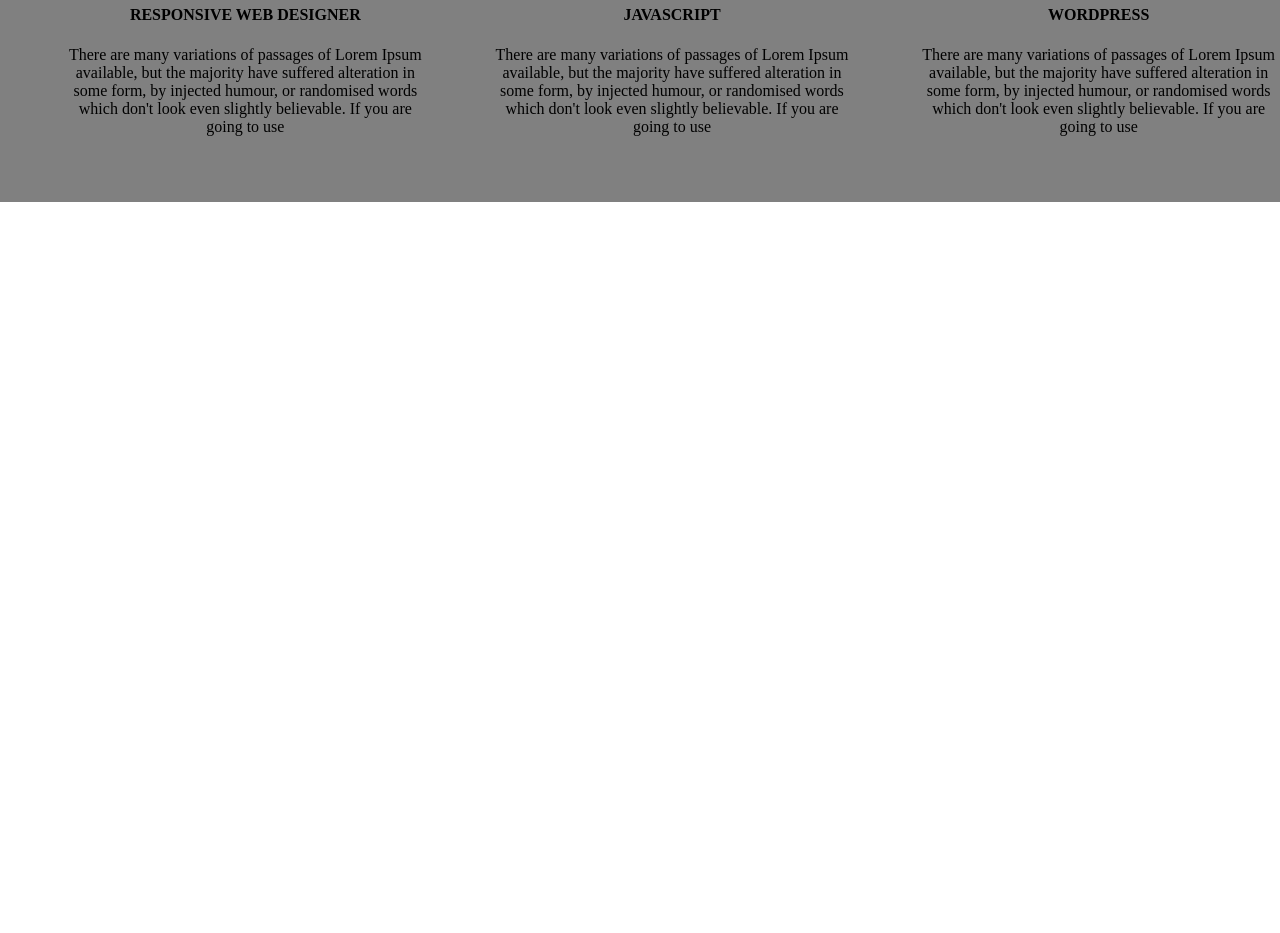
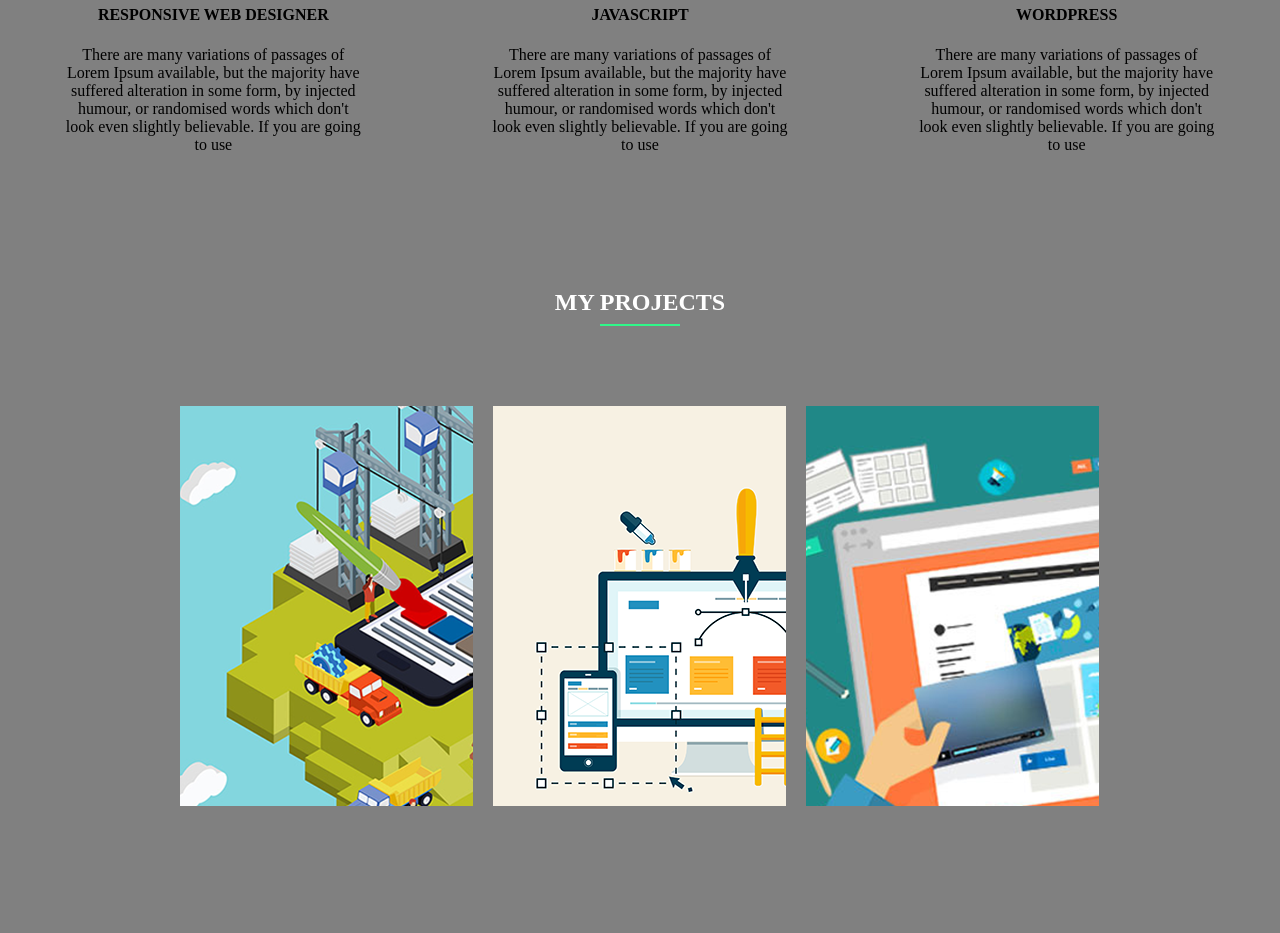
Before and after one commit to kjwebco/Main-Portfolio, a plain HTML site: page index.html in a window 1280 px wide. Shown: the part 1840-2773 px from the top of the page. Before the commit the page ends 2042 px from the top, so only its background shows below. Drawn offline with nearby package versions, Linux system fonts and the light colour scheme; files whose address does not match are found by name; a web font is replaced by a local one.

Commit message:
Add files via upload

```diff
--- a/css/style.css
+++ b/css/style.css
@@ -412,6 +412,7 @@ header a{
     display:inline-block;
     float:left;
     padding-left: 5%;
+    padding-right: 5%;
 }
 .my-skills i{
     font-size: 50px;
@@ -420,6 +421,124 @@ header a{
         rgba(0, 0, 0, 0)
     )
 }
+
+/* <!-- MY PROJECTS SECTION --> */
+
+.my-projects{
+    background-color: grey;
+    padding-top: 50px;
+    padding-bottom: 50px;
+    text-align: center;
+    width: 100%;
+    height: 100vh;
+    float: left;
+}
+
+.my-projects h2{
+    color: rgb(255, 255, 255);
+    text-align:center;
+    text-transform: uppercase;
+    font-weight: bold;
+    position: relative;
+    margin-bottom: 30px;
+
+}
+
+
+.my-projects h2:after{
+    content:'';
+    position: absolute;
+    width: 80px;
+    height: 2px;
+    margin-left: -40px;
+    left: 50%;
+    bottom: -10px;
+    background-color: rgb(47, 247, 137);
+}
+.cielo{
+    max-width: 940px;
+    margin: auto;
+    width: 100%;
+    margin-top: table;
+    margin-top: 10vh;
+
+}
+
+.hover{
+    margin: 0;
+    padding: 0;
+    list-style-type: none;
+
+}
+
+.hover li{
+    position: relative;
+    max-width: 293px;
+    background-color: #4f4f4f;
+    width: 100%;
+    height: 400px;
+    margin:10px;
+    float: left;
+    overflow: hidden;
+    cursor: pointer;
+
+}
+
+.hover .h1, .hover .h2, .hover .h3 {
+    position: absolute;
+    top: 0;
+    left: 0;
+    width: 0%;
+    height: 135px;
+    background-color: #8770af;
+    transition-duration: 0.8s;
+}
+
+.hover .h2{
+    top: 133px;
+    width: 100%;
+    left: 293px;
+    background-color: #6c4ca3;
+
+}
+
+.hover .h3{
+    top: 266px;
+    transition-duration: 0.8s;
+
+
+}
+.hover li:hover .h1, .hover li:hover .h3 {
+    width: 100%;
+}
+
+.hover li:hover .h2{
+    left: 0;
+}
+.hover li h3 {
+    position: absolute;
+    top: 187px;
+    color: #fff;
+    text-transform: uppercase;
+    font-size: 20px;
+    z-index: 1;
+    left:-100px;
+    transform: translate(-50%);
+    width: 134px;
+    letter-spacing: 1px;
+    transition-duration: 1.5s;
+}
+.hover li:hover h3{
+    left: 50%;
+}
+
+.hover li .img{
+    background-position: center;
+    background-repeat: no-repeat;
+}
+
+
+
 
 
 @media (min-width: 900px){
@@ -439,6 +558,7 @@ header a{
     }
 
 }
+
 
 @media (max-width: 767px) {
     .about-me{
--- a/index.html
+++ b/index.html
@@ -154,6 +154,39 @@
 </div>
 </div>
 
+<!-- MY PROJECTS SECTION -->
+
+<div class="my-projects">
+        <h2>my projects</h2>
+    <div class="cielo">
+        <ul class="hover">
+            <li>
+                <img src="img/imgmobilapp.png" alt="mobileapp">
+                <h3>Mobile App</h3>
+                <span class="h1"></span>
+                <span class="h2"></span>
+                <span class="h3"></span>
+            </li>
+
+            <li>
+                <img src="img/imgwebapp.png" alt="mobileapp">
+                <h3>Web App</h3>
+                <span class="h1"></span>
+                <span class="h2"></span>
+                <span class="h3"></span>
+            </li>
+
+            <li>
+                <img src="img/imgwebdesign.png" alt="mobileapp">
+                <h3>Web Design</h3>
+                <span class="h1"></span>
+                <span class="h2"></span>
+                <span class="h3"></span>
+            </li>
+        </ul>
+
+    </div>
+</div>
 
 <script src="js/main.js"></script>
 </body>
```
Also changed, not shown: img/imgmobilapp.png (added), img/imgwebapp.png (added), img/imgwebdesign.png (added).
